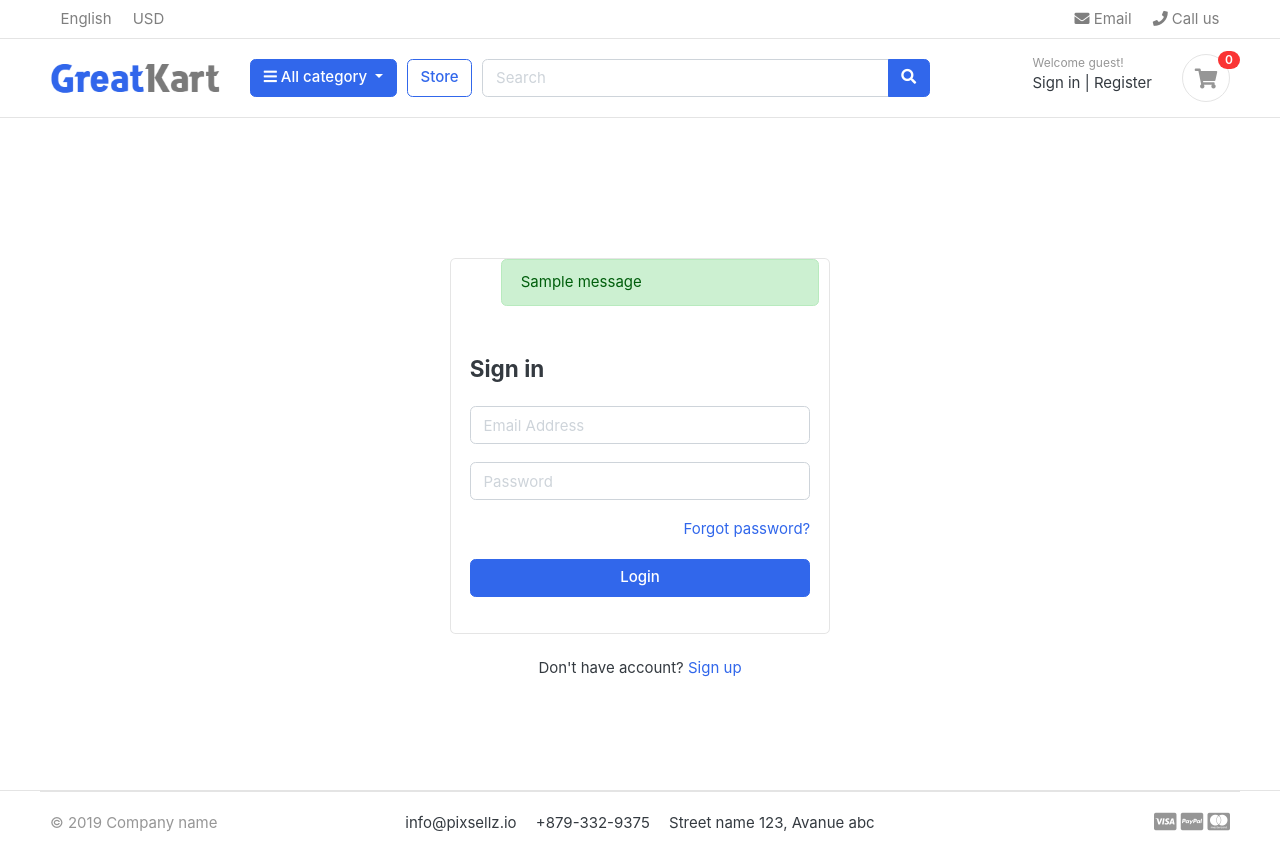
After one commit to l3lack-eyes/GreatKart, a Django app: page /accounts/login/ in a window 1280 px wide. The commit adds this page. Run offline with Django 3.2, Linux system fonts and the light colour scheme; tables that the repository leaves empty hold one stand-in row (values such as "Sample post"); one stand-in notice (Sample message) is shown; some libraries are stand-ins or nearby versions; some web fonts are replaced.

Commit message:
email fixed

```diff
--- a/accounts/models.py
+++ b/accounts/models.py
@@ -39,8 +39,8 @@ class Account(AbstractBaseUser):
     phone_number = models.CharField(max_length=50)
 
     #required
-    date_joined = models.DateField(auto_now_add=True)
-    last_login = models.DateField(auto_now_add=True)
+    date_joined= models.DateTimeField(verbose_name="date joined", auto_now_add=True)
+    last_login          = models.DateTimeField(verbose_name="last login", auto_now=True)
     is_admin = models.BooleanField(default=False)
     is_staff = models.BooleanField(default=False)
     is_active = models.BooleanField(default=False)
--- /dev/null
+++ b/accounts/urls.py
@@ -0,0 +1,13 @@
+from django.urls import path
+from . import views
+urlpatterns = [
+    path('register/',views.register,name='register'),
+    path('login/',views.login,name='login'),
+    path('logout/',views.logout,name='logout'),
+    path('dashboard/',views.dashboard,name='dashboard'),
+    path('',views.dashboard,name='dashboard'),
+    path('activate/<uidb64>/<token>/',views.activate,name='activate'),
+    path('forget-password/',views.forgetPassword,name='forgetPassword'),
+    path('resetpassword_validate/<uidb64>/<token>/',views.resetpassword_validate,name='resetpassword_validate'),
+    path('reset-password',views.resetpassword,name='resetpassword')
+]
--- a/accounts/views.py
+++ b/accounts/views.py
@@ -1,3 +1,135 @@
-from django.shortcuts import render
+from django.shortcuts import render,HttpResponse,redirect
 
+from .forms import RegistrationForm
+from accounts.models import Account
+from django.contrib import messages,auth
+from django.contrib.sites.shortcuts import get_current_site
+from django.template.loader import render_to_string
+from django.utils.http import urlsafe_base64_encode,urlsafe_base64_decode
+from django.utils.encoding import force_bytes
+from django.contrib.auth.tokens import default_token_generator
+from django.core.mail import EmailMessage
 # Create your views here.
+def register(request):
+    form = RegistrationForm(request.POST)
+    if request.method == 'POST':
+        if form.is_valid():
+            first_name = form.cleaned_data['first_name']
+            last_name = form.cleaned_data['last_name']
+            phone_number = form.cleaned_data['phone_number']
+            email = form.cleaned_data['email']
+            password = form.cleaned_data['password']
+            username = email.split('@')[0]
+            user = Account.objects.create_user(first_name=first_name,last_name=last_name,email=email,username=username,password=password)
+            user.phone_number = phone_number
+            user.save()
+            # USER ACTIVATION
+            current_site = get_current_site(request)
+            mail_subject = 'Please activate your account'
+            message = render_to_string('accounts/account_verification_email.html',{
+                'user':user,
+                'domain':current_site,
+                'uid':urlsafe_base64_encode(force_bytes(user.pk)),
+                'token':default_token_generator.make_token(user),
+            })
+            to_email = email
+            send_email = EmailMessage(mail_subject,message,to=[to_email])
+            send_email.send()
+            messages.success(request,"Account Created for "+ username+"! Verify your email to use your account")
+            return redirect('login/?command=verification&email='+to_email)
+    else :
+        form = RegistrationForm()
+    context = {
+        'form':form,
+    }
+    return render(request,'accounts/register.html',context=context)
+def login(request):
+    if request.method == 'POST':
+        email = request.POST['email']
+        password = request.POST['password']
+
+        user = auth.authenticate(email=email,password=password)
+        if user is not None:
+            auth.login(request,user)
+            messages.success(request,"You are Now logged In")
+            return redirect('home')
+        else :
+            messages.error(request,'Invalid login credentials')
+            return redirect('login')
+    return render(request,'accounts/login.html')
+# @login_required(login_url='login')
+def logout(request):
+    auth.logout(request)
+    messages.success(request, "Logged out Successfully")
+    return redirect('login')
+
+def activate(request,uidb64,token):
+    try:
+        uid = urlsafe_base64_decode(uidb64).decode()
+        user = Account._default_manager.get(pk=uid)
+    except(TypeError,ValueError,OverflowError,Account.DoesNotExist):
+        user = None
+    if user is not None and default_token_generator.check_token(user, token):
+        user.is_active = True
+        user.save()
+        messages.success(request, 'Congrajulations! Your account is activated')
+        return redirect('login')
+    else:
+        messages.warning(request, 'The activation link was broken or has expired. Please register again to create a new account.')
+        return redirect('register')
+
+# @login_required(login_url='login')
+def dashboard(request):
+    pass
+def forgetPassword(request):
+    if request.method == 'POST':
+        email = request.POST['email']
+        if Account.objects.filter(email=email).exists():
+            user = Account.objects.get(email__exact=email)
+            current_site = get_current_site(request)
+            mail_subject = 'Reset your password'
+            message = render_to_string('accounts/reset_password_email.html',{
+                'user':user,
+                'domain':current_site,
+                'uid':urlsafe_base64_encode(force_bytes(user.pk)),
+                'token':default_token_generator.make_token(user),
+            })
+            to_email = email
+            send_email = EmailMessage(mail_subject,message,to=[to_email])
+            send_email.send()
+            messages.success(request,"Password reset link has been sent to "+ email+" ! Click on the link")
+            return redirect('login')
+        else :
+            messages.error(request,'Account does not exists')
+            return redirect('forgetPassword')
+    return render(request,'accounts/forgetPassword.html')
+
+def resetpassword_validate(request,uidb64,token):
+    try:
+        uid = urlsafe_base64_decode(uidb64).decode()
+        user = Account._default_manager.get(pk=uid)
+    except(TypeError,ValueError,OverflowError,Account.DoesNotExist):
+        user = None
+    if user is not None and default_token_generator.check_token(user, token):
+        request.session['uid'] = uid
+        messages.success(request, 'Please reset your password!')
+        return redirect('reset-password')
+    else:
+        messages.warning(request, 'The activation link was broken or has expired. Please register again to create a new account.')
+        return redirect('register')
+
+def resetpassword(request):
+    if request.method == 'POST':
+        uid = request.session.get('uid')
+        password = request.POST["password"]
+        confirm_password = request.POST["confirm_password"]
+        if password == confirm_password:
+            user = Account.objects.get(pk=uid)
+            user.set_password(password)
+            user.save()
+            messages.success(request,'Password has been reset sucessfully')
+            return redirect("login")
+        else :
+            messages.error(request, "Passwords do not match")
+            return redirect("reset-password")
+    return render(request,'accounts/reset_password.html')
--- a/greatkart/urls.py
+++ b/greatkart/urls.py
@@ -24,4 +24,5 @@ urlpatterns = [
     path("",views.home,name='home'),
     path('store/',include("store.urls")),
     path('cart/',include('carts.urls')),
+    path('accounts/',include('accounts.urls'))
 ] + static(settings.MEDIA_URL,document_root=settings.MEDIA_ROOT)
--- /dev/null
+++ b/templates/accounts/login.html
@@ -0,0 +1,38 @@
+{% extends "base.html" %}
+
+{% block content %}
+<!-- ========================= SECTION CONTENT ========================= -->
+<section class="section-conten padding-y" style="min-height:84vh">
+
+    <!-- ============================ COMPONENT LOGIN   ================================= -->
+        <div class="card mx-auto" style="max-width: 380px; margin-top:100px;">
+        {% include "includes/alerts.html" %}
+          <div class="card-body">
+          <h4 class="card-title mb-4">Sign in</h4>
+          <form action={% url "login" %} method='POST'>
+            {% csrf_token %}
+              <div class="form-group">
+                 <input type="email" class="form-control" placeholder="Email Address" name='email'>
+              </div> <!-- form-group// -->
+              <div class="form-group">
+                <input type="password" class="form-control" placeholder="Password" name='password'>
+              </div> <!-- form-group// -->
+
+              <div class="form-group">
+                  <a href={% url "resetpassword" %} class="float-right">Forgot password?</a>
+
+              </div> <!-- form-group form-check .// -->
+              <div class="form-group">
+                  <button type="submit" class="btn btn-primary btn-block"> Login  </button>
+              </div> <!-- form-group// -->
+          </form>
+          </div> <!-- card-body.// -->
+        </div> <!-- card .// -->
+
+         <p class="text-center mt-4">Don't have account? <a href={% url "register" %}>Sign up</a></p>
+         <br><br>
+    <!-- ============================ COMPONENT LOGIN  END.// ================================= -->
+
+
+    </section>
+{% endblock content %}
--- /dev/null
+++ b/templates/includes/alerts.html
@@ -0,0 +1,12 @@
+{% if messages %}
+<ul class="messages">
+    {% for message in messages %}
+    <div id='message' class='container'>
+
+    <div {% if message.tags %} class=" alert alert-{{ message.tags }}"{% endif %} role="alert">
+        {% if message.level == DEFAULT_MESSAGE_LEVELS.ERROR %}Error: {% endif %}
+        {{ message }}
+</div>
+    {% endfor %}
+</ul>
+{% endif %}
--- a/templates/includes/navbar.html
+++ b/templates/includes/navbar.html
@@ -61,13 +61,23 @@
         </div> <!-- col.// -->
         <div class="col-lg-3 col-sm-6 col-8 order-2 order-lg-3">
 <div class="d-flex justify-content-end mb-3 mb-lg-0">
+    {% if user.id is None %}
     <div class="widget-header">
         <small class="title text-muted">Welcome guest!</small>
         <div>
-                                <a href="./signin.html">Sign in</a> <span class="dark-transp"> | </span>
-                                <a href="./register.html"> Register</a>
+            <a href={% url "login" %}>Sign in</a> <span class="dark-transp"> | </span>
+            <a href={% url "register" %}> Register</a>
         </div>
     </div>
+    {% else %}
+    <div class="widget-header">
+        <small class="title text-muted">Welcome {{user.first_name}}!</small>
+        <div>
+            <a href={% url "dashboard" %}>Dashboard</a> <span class="dark-transp"> | </span>
+            <a href={% url "logout" %}> Logout</a>
+        </div>
+    </div>
+    {% endif %}
     <a href={% url "cart" %} class="widget-header pl-3 ml-3">
         <div class="icon icon-sm rounded-circle border"><i class="fa fa-shopping-cart"></i></div>
         <span class="badge badge-pill badge-danger notify">{{cart_count}}</span>
```
Also changed, not shown: accounts/forms.py (added, +34 -0 lines), greatkart/settings.py (+14 -0 lines), templates/accounts/account_verification_email.html (added, +16 -0 lines), templates/accounts/forgetPassword.html (added, +35 -0 lines), templates/accounts/register.html (added, +80 -0 lines), templates/accounts/reset_password.html (added, +34 -0 lines), templates/accounts/reset_password_email.html (added, +26 -0 lines), accounts/migrations/0004_alter_account_date_joined_alter_account_last_login.py (added). Lines whose indentation alone changed are shown as unchanged.
